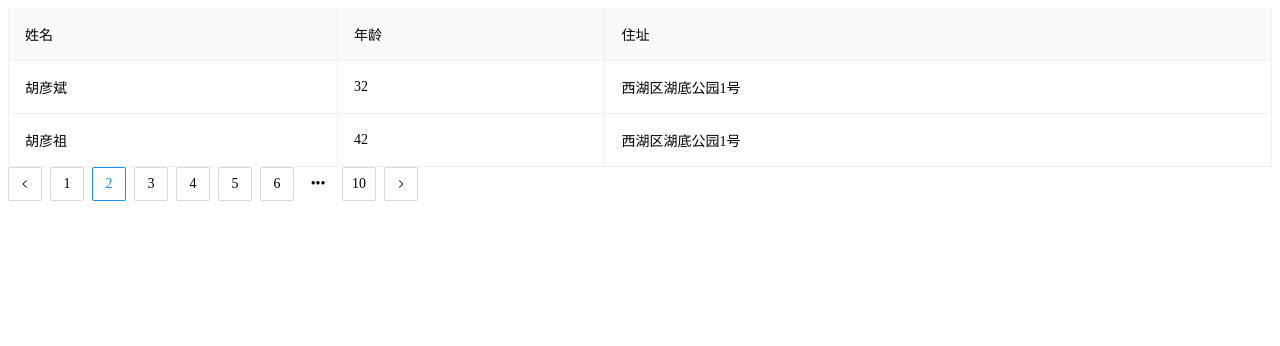
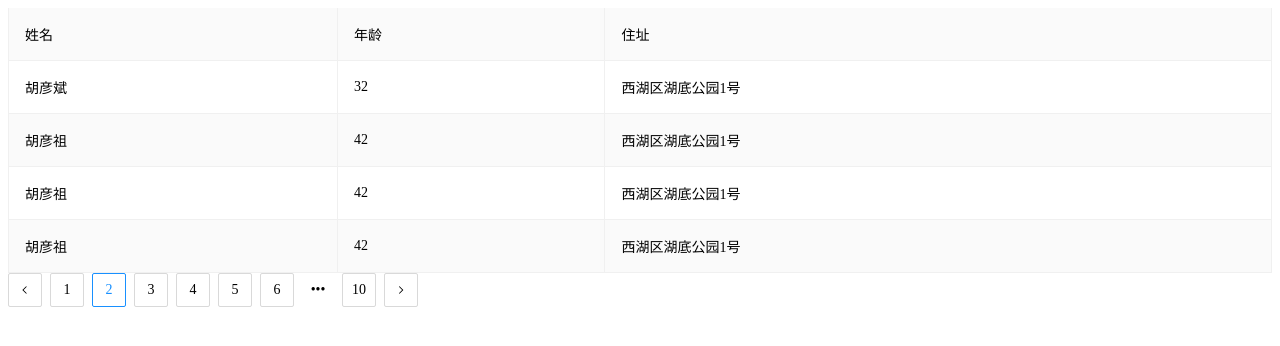
Before and after one commit to baozoudashijian/Guli-VueTestUtils-Version, a Vue app: page / in a window 1280 px wide. Shown: the top 346 px of the page. Built offline with nearby package versions, Linux system fonts and the light colour scheme.

Commit message:
fix: 样式

```diff
--- a/src/App.vue
+++ b/src/App.vue
@@ -1,6 +1,6 @@
 <template>
   <div id="app">
-    <g-table :dataSource="dataSource" :columns="columns" bordered />
+    <g-table :dataSource="dataSource" :columns="columns" bordered  stripe />
     <g-pagination :total-page="10" :current-page.sync="currentPage"></g-pagination>
   </div>
 </template>
@@ -28,6 +28,18 @@
             age: 42,
             address: '西湖区湖底公园1号',
           },
+          {
+            key: '3',
+            name: '胡彦祖',
+            age: 42,
+            address: '西湖区湖底公园1号',
+          },
+          {
+            key: '4',
+            name: '胡彦祖',
+            age: 42,
+            address: '西湖区湖底公园1号',
+          }
         ],
         columns: [
           {
--- a/src/table/table.vue
+++ b/src/table/table.vue
@@ -1,6 +1,6 @@
 <template>
   <div class="g-table">
-    <table :class="{bordered}">
+    <table :class="{bordered, stripe}">
       <tr>
         <th v-if="dispalySort"></th>
         <th v-for="column in columns">{{column.title}}</th>
@@ -32,6 +32,10 @@
       bordered: {
         type: Boolean,
         default: false
+      },
+      stripe: {
+        type: Boolean,
+        default: false
       }
     }
   }
@@ -47,6 +51,8 @@
       tr
         text-align: left
         font-size: 14px
+        &:hover
+          background-color: #f5f7fa
 
         th
           padding: 16px
@@ -60,7 +66,6 @@
 
       &.bordered
         > tr
-
           > th
             border-right: 1px solid #f0f0f0
             &:nth-child(1)
@@ -70,5 +75,10 @@
             border-right: 1px solid #f0f0f0
             &:nth-child(1)
               border-left: 1px solid #f0f0f0
+      &.stripe
+
+        > tr
+          &:nth-child(2n-1)
+            background-color: #fafafa
 
 </style>
```
